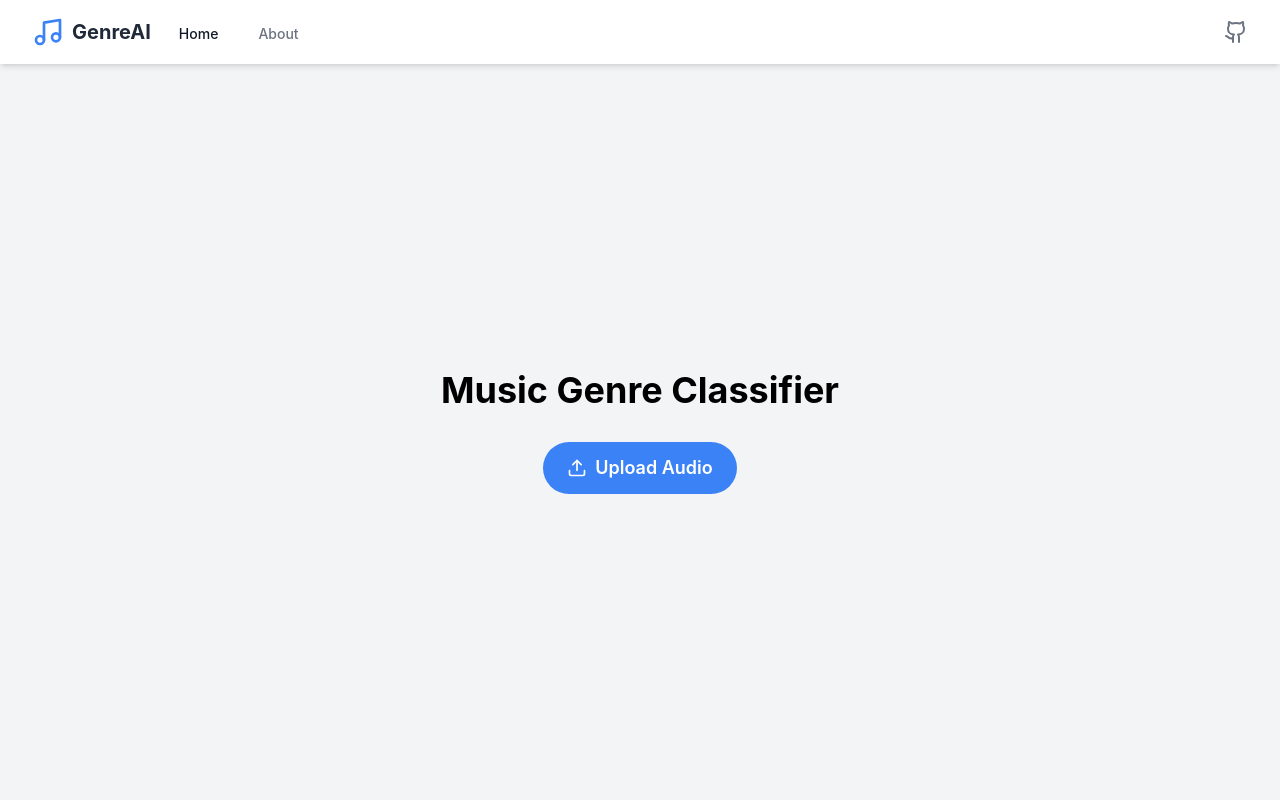
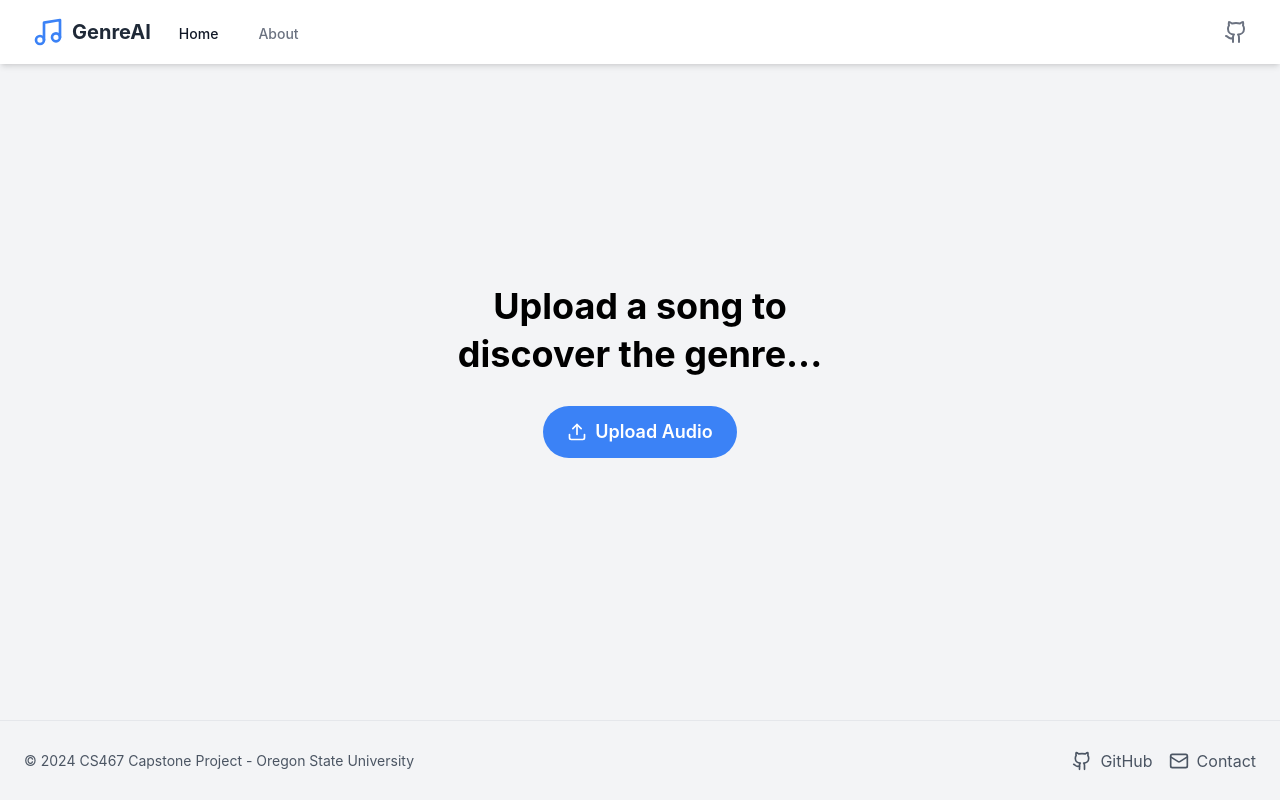
Before and after one commit to dianna-SE/cs467-topn, a React (Create React App) app in the folder frontend/: page / in a window 1280 px wide. Built offline with nearby package versions, Linux system fonts and the light colour scheme.

Commit message:
updated results modal format. Improved footer format.

```diff
--- a/frontend/package.json
+++ b/frontend/package.json
@@ -3,7 +3,6 @@
   "version": "0.1.0",
   "private": true,
   "dependencies": {
-    "@craco/craco": "^7.1.0",
     "@radix-ui/react-dialog": "^1.1.2",
     "@testing-library/jest-dom": "^5.17.0",
     "@testing-library/react": "^13.4.0",
@@ -43,6 +42,7 @@
   "devDependencies": {
     "autoprefixer": "^10.4.20",
     "postcss": "^8.4.47",
+    "shadcn-ui": "^0.9.2",
     "tailwindcss": "^3.4.14"
   }
 }
--- a/frontend/src/App.js
+++ b/frontend/src/App.js
@@ -2,6 +2,7 @@ import React from 'react';
 import './App.css';
 import axios from 'axios';
 import { MusicGenreClassifier } from './components/MusicGenreClassifier';
+import Footer from './components/Footer';
 
 // function to make API call to backend
 const testRequest = () => {
@@ -17,6 +18,8 @@ function App() {
         <MusicGenreClassifier />
         {/* <button onClick={testRequest}>Click Me!</button> */}
       </main>
+      <Footer />
+
     </div>
   );
 }
--- /dev/null
+++ b/frontend/src/components/Footer.js
@@ -0,0 +1,36 @@
+import React from 'react';
+import { Github, Mail } from "lucide-react";
+
+const Footer = () => {
+  return (
+    <footer className="h-[10vh] bg-gray-100 border-t py-4">
+      <div className="container mx-auto px-6 h-full">
+        <div className="flex justify-between items-center h-full">
+          <div className="text-sm text-gray-600">
+            © {new Date().getFullYear()} CS467 Capstone Project - Oregon State University
+          </div>
+          <div className="flex items-center space-x-4">
+            <a
+              href="https://github.com"
+              target="_blank"
+              rel="noopener noreferrer"
+              className="flex items-center text-gray-600 hover:text-black transition-colors"
+            >
+              <Github className="h-5 w-5 mr-2" />
+              GitHub
+            </a>
+            <a
+              href="mailto:example@example.com"
+              className="flex items-center text-gray-600 hover:text-black transition-colors"
+            >
+              <Mail className="h-5 w-5 mr-2" />
+              Contact
+            </a>
+          </div>
+        </div>
+      </div>
+    </footer>
+  );
+};
+
+export default Footer;
--- a/frontend/src/components/GenrePredictionChart.js
+++ b/frontend/src/components/GenrePredictionChart.js
@@ -2,8 +2,22 @@ import React from 'react';
 import { BarChart, Bar, XAxis, YAxis, Tooltip, ResponsiveContainer } from 'recharts';
 
 export const GenrePredictionChart = ({ predictions }) => (
-  <div className="mt-4">
-    <ResponsiveContainer width="100%" height={300}>
+  <div className="mt-4 w-full flex h-[400px]"> {/* Rectangular Modal */}
+    {/* Left Side: List of Genres and Confidence */}
+    <div className="w-1/3 p-4 flex flex-col justify-center">
+      <ul>
+        {predictions.map((pred, index) => (
+          <li key={index} className="flex justify-between items-center mb-4 text-lg font-bold">
+            <span className="text-2xl">{pred.genre}:</span>
+            <span className="ml-4 pr-7">{(pred.confidence * 100).toFixed(1)}%</span>
+          </li>
+        ))}
+      </ul>
+    </div>
+
+    {/* Right Side: Vertical Bar Chart */}
+    <div className="w-2/3 p-4 flex justify-center items-center">
+      <ResponsiveContainer width="100%" height="100%">
         <BarChart data={predictions}>
           <XAxis dataKey="genre" />
           <YAxis />
@@ -11,13 +25,6 @@ export const GenrePredictionChart = ({ predictions }) => (
           <Bar dataKey="confidence" fill="#8884d8" />
         </BarChart>
       </ResponsiveContainer>
-    <ul className="mt-4">
-      {predictions.map((pred, index) => (
-        <li key={index} className="flex justify-between items-center mb-2">
-          <span>{pred.genre}</span>
-          <span className="font-semibold">{(pred.confidence * 100).toFixed(1)}%</span>
-        </li>
-      ))}
-    </ul>
+    </div>
   </div>
 );
--- a/frontend/src/components/MusicGenreClassifier.js
+++ b/frontend/src/components/MusicGenreClassifier.js
@@ -12,20 +12,12 @@ const genrePredictions = [
   { genre: "Jazz", confidence: 0.2 },
 ];
 
-// function to make API call to backend
-const testRequest = () => {
-  axios.get('http://localhost:8080').then((data) => {
-    console.log(data)
-  })
-}
-
-// Dialog component
 const Dialog = ({ isOpen, onClose, children }) => {
   if (!isOpen) return null;
 
   return (
     <div className="fixed inset-0 bg-black bg-opacity-50 flex justify-center items-center">
-      <div className="bg-white p-6 rounded-lg max-w-md w-full">
+      <div className="bg-white p-6 rounded-lg max-w-4xl w-full">
         {children}
         <button
           onClick={onClose}
@@ -38,6 +30,7 @@ const Dialog = ({ isOpen, onClose, children }) => {
   );
 };
 
+
 export const MusicGenreClassifier = () => {
   const [isModalOpen, setIsModalOpen] = useState(false);
   const [file, setFile] = useState(null);
@@ -48,13 +41,13 @@ export const MusicGenreClassifier = () => {
   };
 
   return (
-    <div className="min-h-screen bg-gray-100 flex flex-col">
+    <div className="h-[90vh] pb-10 bg-gray-100 flex flex-col">
       <Navbar />
       <div className="flex-grow flex flex-col items-center justify-center px-4 sm:px-6 lg:px-8">
-        <h1 className="text-4xl font-bold mb-8 text-center">Music Genre Classifier</h1>
+        <h1 className="text-4xl font-bold mb-2 text-center">Upload a song to</h1>
+        <h1 className="text-4xl font-bold mb-8 text-center">discover the genre...</h1>
         <UploadButton onFileChange={handleFileChange} />
       </div>
-      {/* <button onClick={testRequest}>Click Me!</button> */}
       <Dialog isOpen={isModalOpen} onClose={() => setIsModalOpen(false)}>
         <h2 className="text-2xl font-bold mb-4">Genre Predictions</h2>
         <GenrePredictionChart predictions={genrePredictions} />
```
Also changed, not shown: 1 other file (tests, documents, lock files or other folders). Lines whose indentation alone changed are shown as unchanged.
